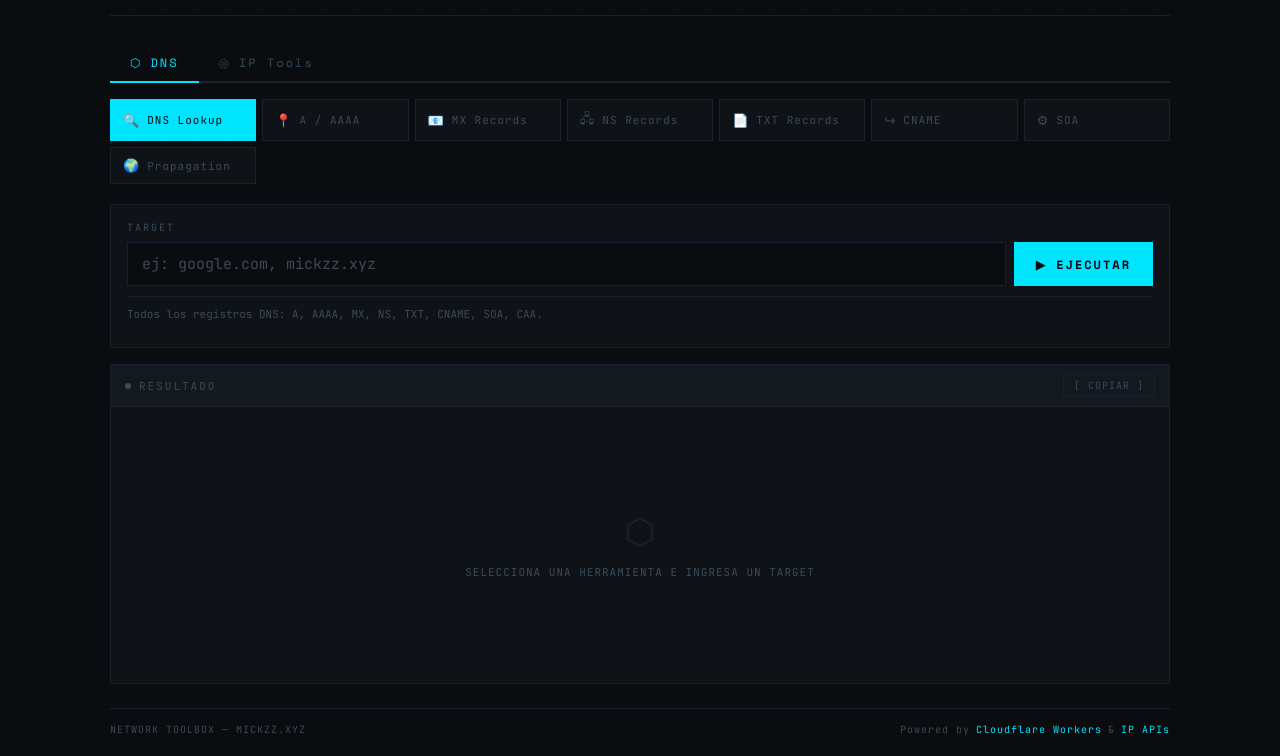
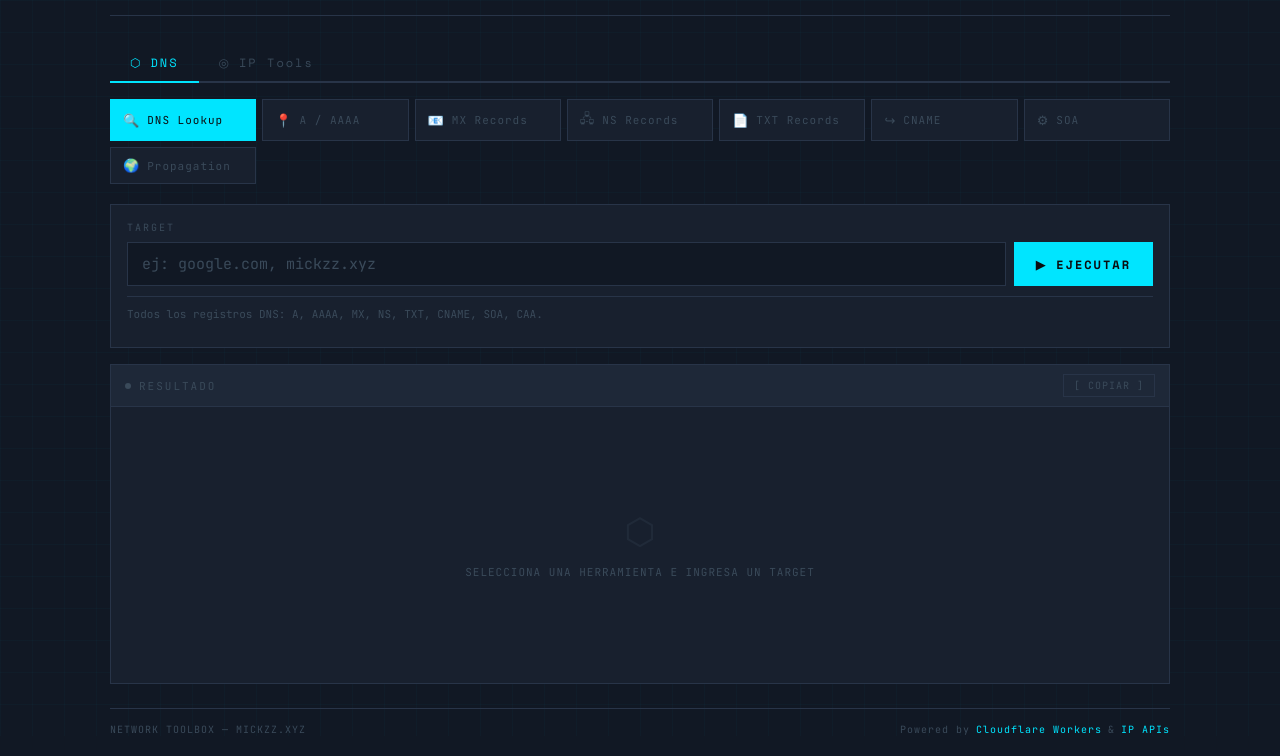
Before and after one commit to not-mickzz/toolbox, a plain HTML site: page index.html in a window 1280 px wide. Shown: the part 64-820 px from the top of the page. Drawn offline with nearby package versions, Linux system fonts and the light colour scheme.

Commit message:
Update CSS variables for theme colors

```diff
--- a/styles.css
+++ b/styles.css
@@ -1,13 +1,13 @@
 :root {
-  --bg: #0a0c0f;
-  --surface: #0f1318;
-  --surface2: #141920;
-  --border: #1a2030;
+  --bg: #111824;
+  --surface: #18202e;
+  --surface2: #1e2838;
+  --border: #283448;
   --accent: #00e5ff;
   --accent2: #7fff00;
   --accent3: #ff6b35;
   --warn: #ffd600;
-  --text: #8fa8c0;
+  --text: #a8c4d8;
   --text-dim: #3a4a5a;
   --text-bright: #ddeeff;
   --error: #ff4455;
```
